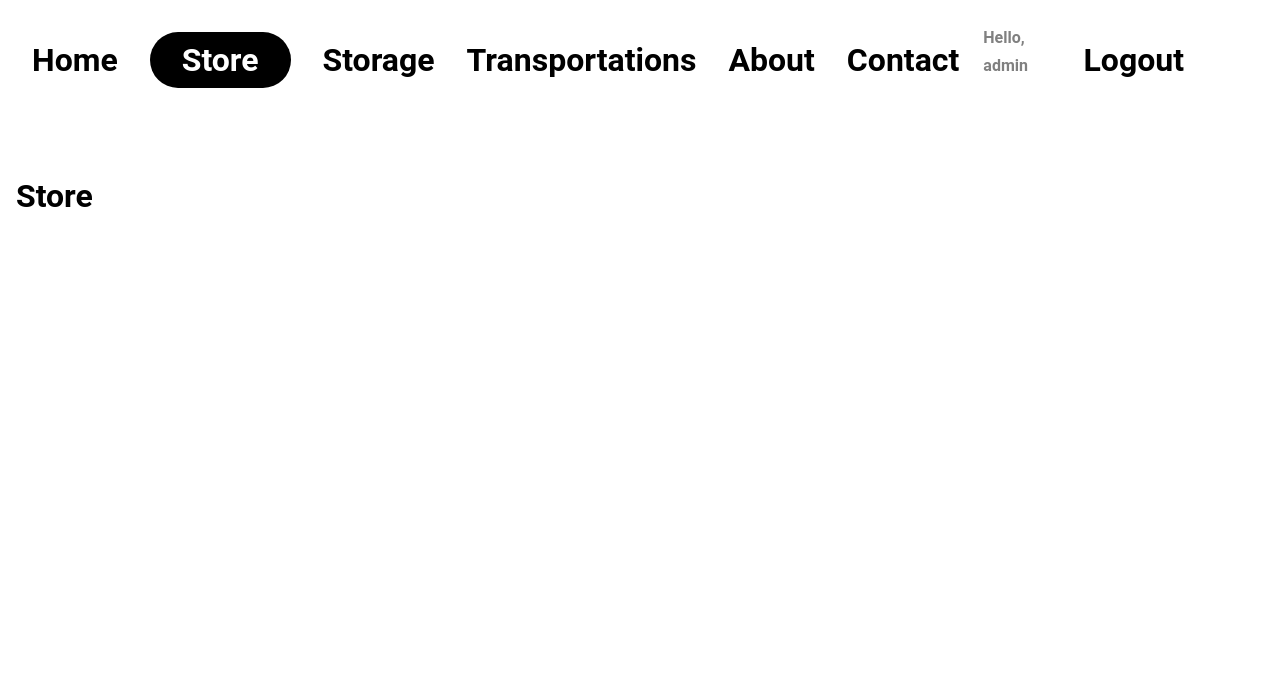
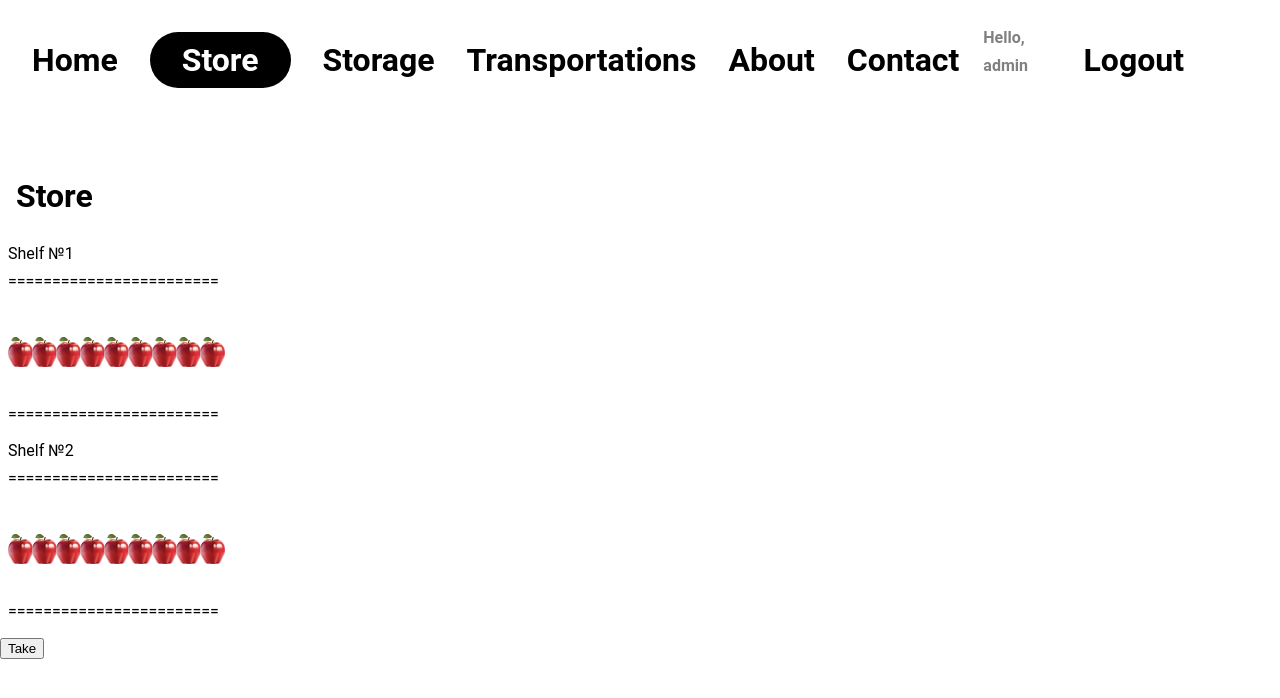
Before and after one commit to ChoroDev/master-degree-graduation-project, a Django app: page /store in a window 1280 px wide. Shown: the top 698 px of the page. Run offline with Django 3.2, Linux system fonts and the light colour scheme; a user stored in the database is signed in.

Commit message:
Main functionality almost done

```diff
--- /dev/null
+++ b/coursework/automated_system/static/css/store_load.css
@@ -0,0 +1,79 @@
+.lds-ellipsis {
+  display: inline-block;
+  position: relative;
+  width: 80px;
+  height: 80px;
+}
+.lds-ellipsis div {
+  position: absolute;
+  top: 33px;
+  width: 13px;
+  height: 13px;
+  border-radius: 50%;
+  animation-timing-function: cubic-bezier(0, 1, 1, 0);
+}
+.lds-ellipsis div:nth-child(1) {
+  display: none;
+  left: 8px;
+  animation: lds-ellipsis1 0.6s;
+}
+.lds-ellipsis div:nth-child(2) {
+  left: 8px;
+  animation: lds-ellipsis2 0.6s;
+}
+.lds-ellipsis div:nth-child(3) {
+  left: 32px;
+  animation: lds-ellipsis2 0.6s;
+}
+.lds-ellipsis div:nth-child(4) {
+  left: 56px;
+  animation: lds-ellipsis2 0.6s;
+}
+.lds-ellipsis div:nth-child(5) {
+  left: 80px;
+  animation: lds-ellipsis2 0.6s;
+}
+.lds-ellipsis div:nth-child(6) {
+  left: 104px;
+  animation: lds-ellipsis2 0.6s;
+}
+.lds-ellipsis div:nth-child(7) {
+  left: 128px;
+  animation: lds-ellipsis2 0.6s;
+}
+.lds-ellipsis div:nth-child(8) {
+  left: 152px;
+  animation: lds-ellipsis2 0.6s;
+}
+.lds-ellipsis div:nth-child(9) {
+  left: 176px;
+  animation: lds-ellipsis2 0.6s;
+}
+.lds-ellipsis div:nth-child(10) {
+  left: 200px;
+  animation: lds-ellipsis3 0.6s;
+}
+/* @keyframes lds-ellipsis1 {
+  0% {
+    transform: scale(0);
+  }
+  100% {
+    transform: scale(1);
+  }
+} */
+@keyframes lds-ellipsis3 {
+  0% {
+    transform: scale(1);
+  }
+  100% {
+    transform: scale(0);
+  }
+}
+@keyframes lds-ellipsis2 {
+  0% {
+    transform: translate(0, 0);
+  }
+  100% {
+    transform: translate(24px, 0);
+  }
+}
--- a/coursework/templates/store.html
+++ b/coursework/templates/store.html
@@ -1,8 +1,176 @@
 {% extends "base.html" %}
+{% load static %}
 {% block title %}Store{% endblock title %}
 {% block content %}
+<script>
+  let isReady = true
+  let isFillRequest = false
+  let deleteElemIndex = 1
+  let fillElemIndex = 1
+  let shelf
+  let shelfFiller
+  let currentFillingElem = 3
+  let emptyCount = 0
+  let takeButton
+  let fillInterval
+
+
+  window.addEventListener('load', () => {
+    takeButton = document.getElementById('take-button')
+    shelf = document.getElementById('shelf')
+    shelf.childNodes.forEach(element => {
+      element.style = 'animation: none;'
+    })
+    shelfFiller = document.getElementById('shelf_up')
+    shelfFiller.style = 'left: -85px'
+    shelfFiller.childNodes.forEach(element => {
+      element.style = 'animation: none;'
+    })
+  })
+
+
+  function take() {
+    let elementsTook = 1
+    if (isReady && emptyCount < 9) {
+      isReady = false
+      let lastChild = shelf.childNodes.item(shelf.childNodes.length - 2)
+      let animationEnd = () => {
+        shelf.childNodes.item(deleteElemIndex).innerHTML = ""
+        lastChild.innerHTML = `<img src="{% static 'images/apple.png' %}" height=30>`
+        if (emptyCount == 9) {
+          lastChild.innerHTML = ``
+        }
+        isReady = true
+        console.log(emptyCount)
+        lastChild.removeEventListener('animationend', animationEnd)
+      }
+      let animationEndGeneric = (event) => {
+        event.currentTarget.style = 'animation: none;'
+        event.currentTarget.removeEventListener('animationend', animationEndGeneric)
+      }
+
+      lastChild.innerHTML = ''
+      lastChild.addEventListener('animationend', animationEnd)
+      shelf.childNodes.forEach(element => {
+        element.style = 'animation: ""; animation-iteration-count: ' + elementsTook + ';'
+        element.addEventListener('animationend', animationEndGeneric)
+      })
+
+      deleteElemIndex += 2
+      emptyCount++
+    } else if (isReady) {
+      isReady = false
+      isFillRequest = true
+      fillInterval = setInterval(() => {
+        fill()
+      }, 1000)
+    }
+  }
+
+
+  function fill() {
+    let elementsGave = 1
+    if (isReady && emptyCount > 0) {
+      isReady = false
+      let firstChild = shelfFiller.childNodes.item(currentFillingElem)
+      let animationEnd = () => {
+        firstChild.innerHTML = `<img src="{% static 'images/apple.png' %}" height=30>`
+        isReady = true
+        firstChild.removeEventListener('animationend', animationEnd)
+        firstChild.removeEventListener('animationend', fill)
+      }
+      let animationEndGeneric = (event) => {
+        event.currentTarget.style = 'animation: none;'
+        event.currentTarget.removeEventListener('animationend', animationEndGeneric)
+      }
+
+      firstChild.addEventListener('animationend', animationEnd)
+      firstChild.addEventListener('animationend', fill)
+      shelfFiller.childNodes.forEach(element => {
+        element.style = 'animation: ""; animation-iteration-count: ' + elementsGave + ';'
+        element.addEventListener('animationend', animationEndGeneric)
+      })
+      currentFillingElem += 2
+      emptyCount--
+    } else if (isReady) {
+      clearInterval(fillInterval)
+      deleteElemIndex = 1
+      currentFillingElem = 3
+      shelf.childNodes.forEach(element => {
+        element.innerHTML = `<img src="{% static 'images/apple.png' %}" height=30>`
+      })
+      shelfFiller.childNodes.forEach(element => {
+        element.innerHTML = ''
+      })
+      takeButton.disabled = false
+    } else if (emptyCount > 0 && isFillRequest) {
+      isFillRequest = false
+      takeButton.disabled = true
+      isReady = true
+    }
+  }
+</script>
+<link rel="stylesheet" href="{% static 'css/store_load.css' %}" />
 {% if user.is_authenticated %}
 <h1 class='regular__item'>Store</h1>
+<p class='regular__item'>Shelf №1<br>========================</p>
+<div class='shelf'>
+  <div class="lds-ellipsis" id='shelf'>
+    <div><img src="{% static 'images/apple.png' %}" height=30></div>
+    <div><img src="{% static 'images/apple.png' %}" height=30></div>
+    <div><img src="{% static 'images/apple.png' %}" height=30></div>
+    <div><img src="{% static 'images/apple.png' %}" height=30></div>
+    <div><img src="{% static 'images/apple.png' %}" height=30></div>
+    <div><img src="{% static 'images/apple.png' %}" height=30></div>
+    <div><img src="{% static 'images/apple.png' %}" height=30></div>
+    <div><img src="{% static 'images/apple.png' %}" height=30></div>
+    <div><img src="{% static 'images/apple.png' %}" height=30></div>
+    <div><img src="{% static 'images/apple.png' %}" height=30></div>
+  </div>
+  <div class="lds-ellipsis" id='shelf_up'>
+    <div></div>
+    <div></div>
+    <div></div>
+    <div></div>
+    <div></div>
+    <div></div>
+    <div></div>
+    <div></div>
+    <div></div>
+    <div></div>
+  </div>
+</div>
+<p class='regular__item'>========================</p>
+<p class='regular__item'>Shelf №2<br>========================</p>
+<div class='shelf'>
+  <div class="lds-ellipsis" id='shelf2'>
+    <div><img src="{% static 'images/apple.png' %}" height=30></div>
+    <div><img src="{% static 'images/apple.png' %}" height=30></div>
+    <div><img src="{% static 'images/apple.png' %}" height=30></div>
+    <div><img src="{% static 'images/apple.png' %}" height=30></div>
+    <div><img src="{% static 'images/apple.png' %}" height=30></div>
+    <div><img src="{% static 'images/apple.png' %}" height=30></div>
+    <div><img src="{% static 'images/apple.png' %}" height=30></div>
+    <div><img src="{% static 'images/apple.png' %}" height=30></div>
+    <div><img src="{% static 'images/apple.png' %}" height=30></div>
+    <div><img src="{% static 'images/apple.png' %}" height=30></div>
+  </div>
+  <div class="lds-ellipsis" id='shelf_up2'>
+    <div></div>
+    <div></div>
+    <div></div>
+    <div></div>
+    <div></div>
+    <div></div>
+    <div></div>
+    <div></div>
+    <div></div>
+    <div></div>
+  </div>
+</div>
+<p class='regular__item'>========================</p>
+
+<button onclick="take()" id='take-button'>Take</button>
 {% else %}
 <h1 class='regular__item'>You are not authenticated to see this page</h1>
 {% endif %}
```
Also changed, not shown: coursework/automated_system/static/images/apple.png (added).
